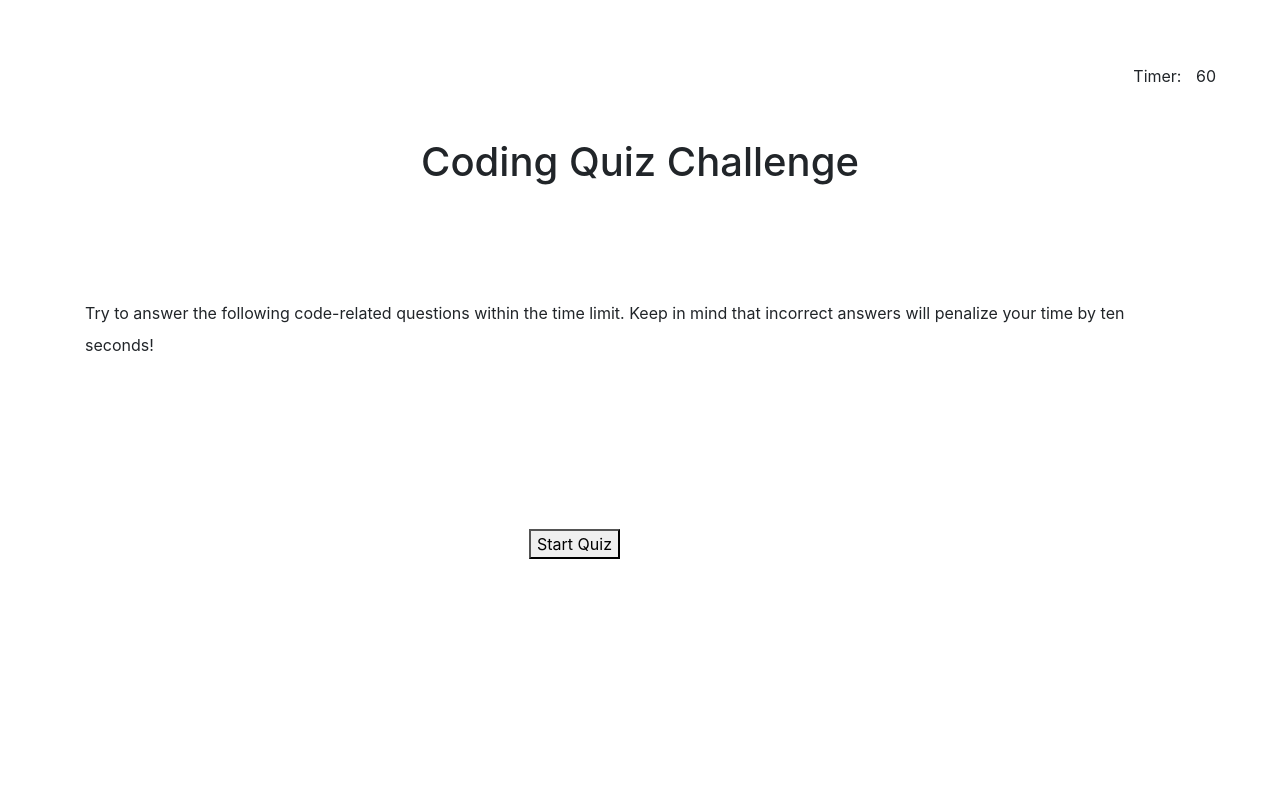
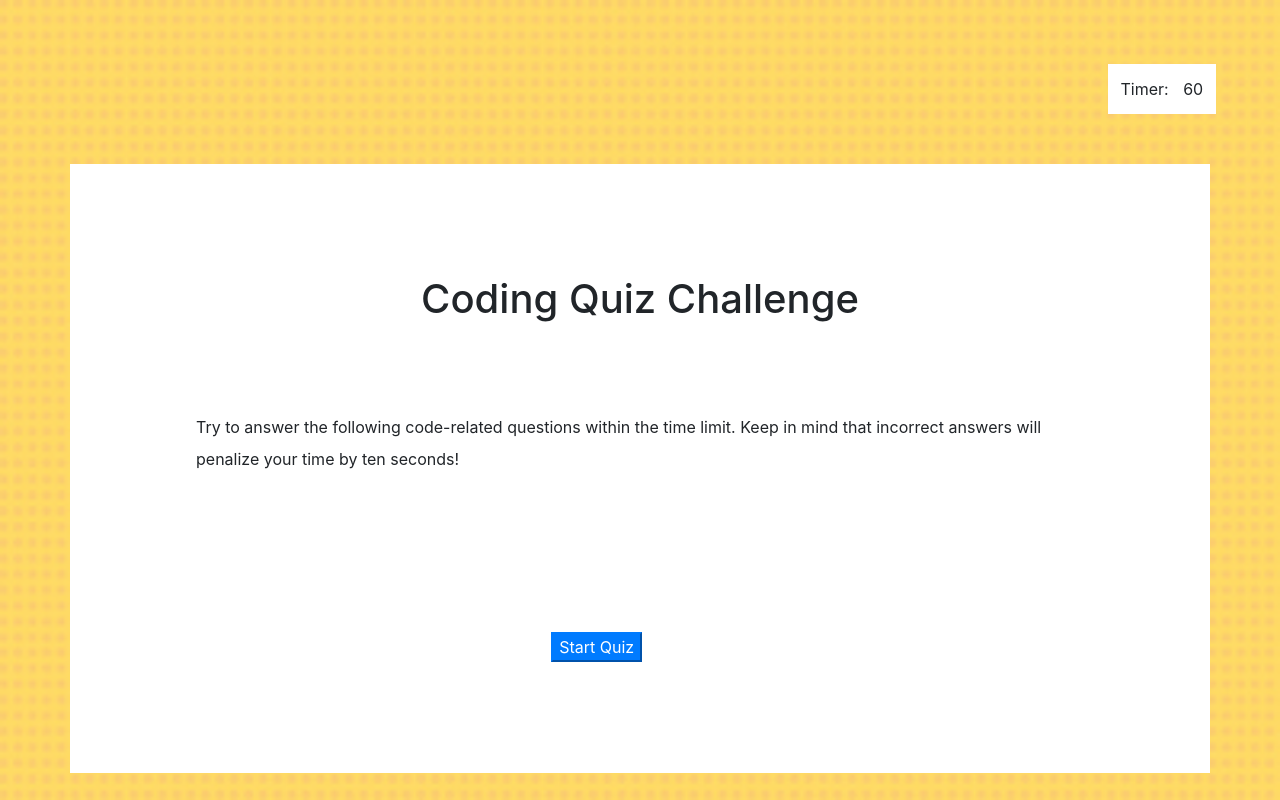
Before and after one commit to matt-c-knight/Javascript_Quiz, a plain HTML site: page index.html in a window 1280 px wide. Drawn offline with nearby package versions, Linux system fonts and the light colour scheme.

Commit message:
update with css

```diff
--- a/index.html
+++ b/index.html
@@ -12,9 +12,10 @@
 <body>
         <header>
                 <p class="header">Timer: <span class="timer"></span></p>
-            </header>
+        </header>
 
     <div class="container">
+
 
         <div class="start-page">
             <h1>Coding Quiz Challenge</h1>
@@ -40,8 +41,8 @@
                 <input type="submit" value="Submit" id="initials-button">
             </form>
 
-            <button class="start-button">Start Quiz</button>
-            <button class="restart-button">Restart Quiz</button>
+            <button class="start-button btn-primary">Start Quiz</button>
+            <button class="restart-button btn-primary">Restart Quiz</button>
 
         </div>
     </div>
--- a/script.js
+++ b/script.js
@@ -164,6 +164,7 @@ function done() {
       restartButton.style.display = "block";
       paragraph.style.display = "inline";
       answers.style.display = "inline";
+      answers.style.paddingLeft = "5%";
       var highestScore = usersArray[0].score;
       var highestName = usersArray[0].initials;
 
--- a/style.css
+++ b/style.css
@@ -1,3 +1,11 @@
+
+body {
+    background-image: url("halftone-yellow.png");
+    background-size: cover;
+    z-index: -1;
+
+}
+
 h1 {
     text-align: center;
     margin-bottom: 10%;
@@ -16,6 +24,8 @@ h3 {
     margin-bottom: 50px;
     margin-right: 5%;
     margin-top: 5%;
+    background-color: #fff;
+    padding: 1%;
 
 }
 
@@ -31,6 +41,7 @@ h3 {
 
 .container {
     clear: both;
+    background-color: #fff;
 
 }
 
@@ -53,3 +64,7 @@ h3 {
 .restart-button {
     margin-top: 5%;
 }
+
+.start-page {
+    padding: 10%;
+}
```
Also changed, not shown: halftone-yellow.png (added).
